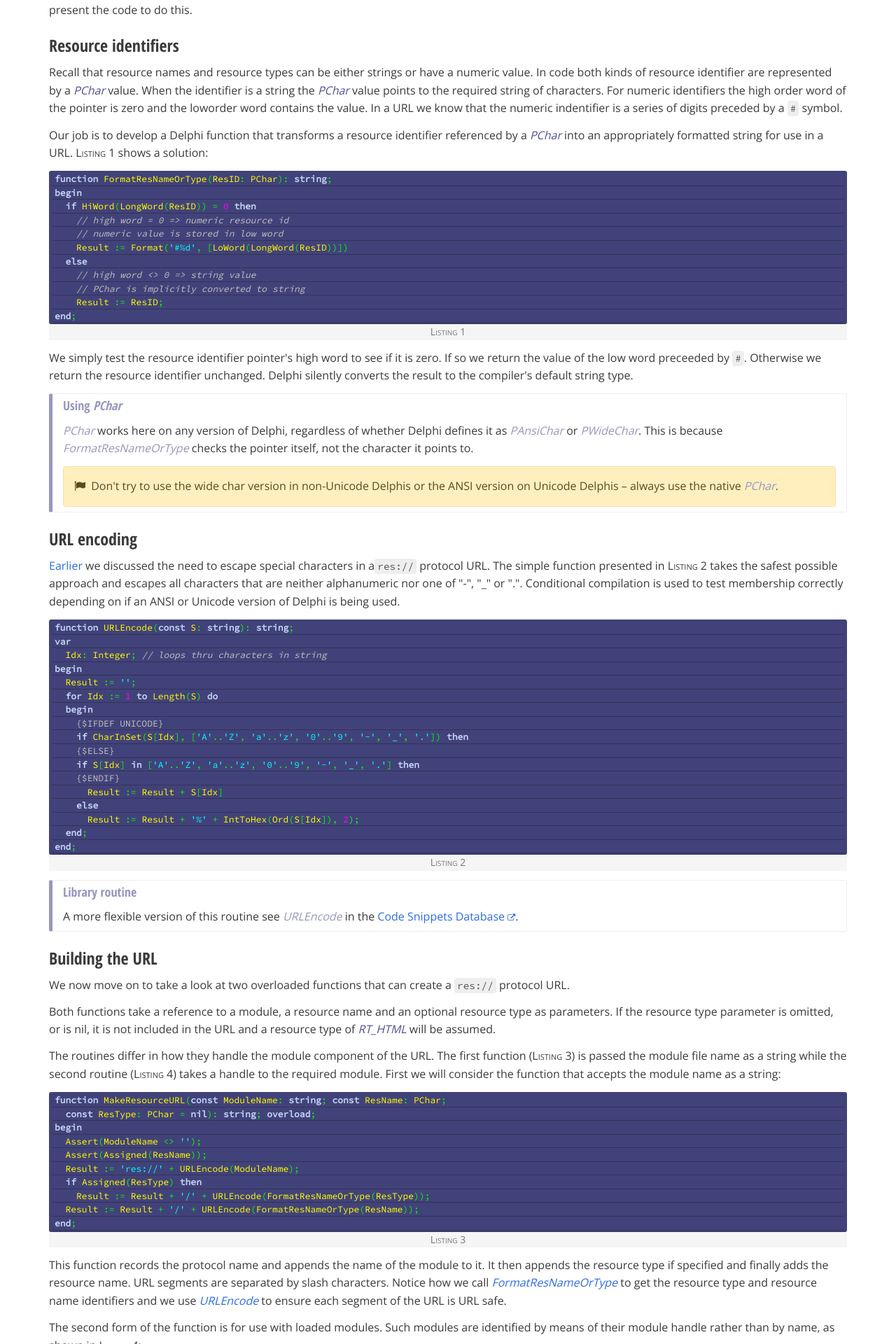
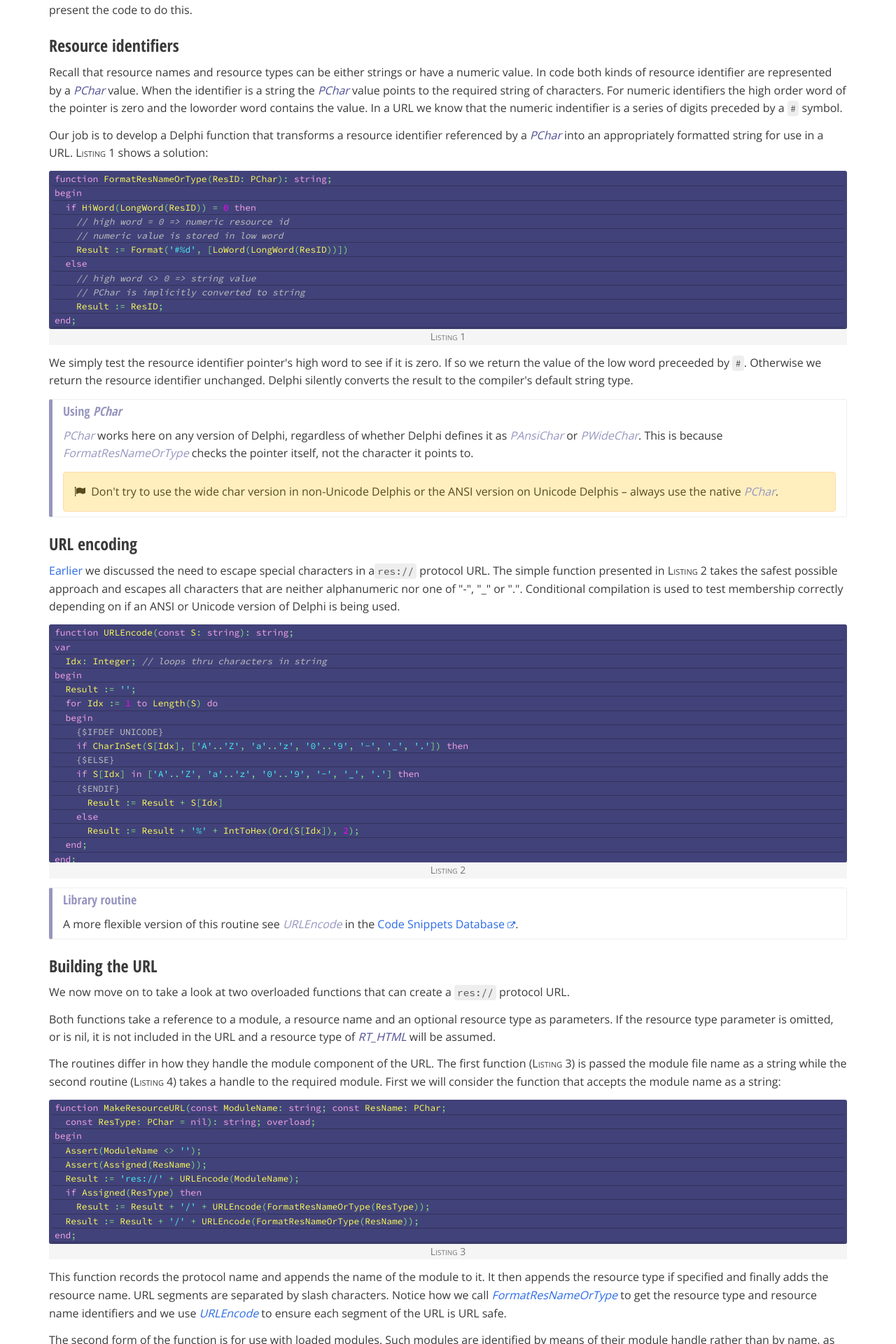
Before and after one commit to delphidabbler/delphidabbler.github.io, a Jekyll site: the page built from _articles/article-10.html, in a window 1280 px wide. Shown: the part 3468-5388 px from the top of the page at 70% size. Built offline with Jekyll 4.4.1, drawn with Linux system fonts in a browser that asks for light colours; nearby versions of some CDN libraries.

Commit message:
Tweak and simplify syntax highlight styles

```diff
--- a/_sass/_dd-custom-styles.scss
+++ b/_sass/_dd-custom-styles.scss
@@ -158,6 +158,9 @@
 }
 samp, .samp, .kbd {
 	@extend kbd;
+}
+samp, .samp, kbd, .kbd {
+	font-weight: normal;
 }
 samp, .samp {
 	background-color: $samp-bg;
@@ -694,7 +697,6 @@
 .frame {
 	margin-bottom: ceil($line-height-computed / 2);
 }
-.frame pre.pas-source,
 .frame div.code-pascal, {
 	@extend .pre-scrollable;
 }
@@ -702,10 +704,9 @@
 	margin-bottom: 0;
 }
 .frame > pre.source-body,
-.frame > .code-pascal pre,
-.frame > pre.pas-source {
+.frame > .code-pascal pre {
 	margin-bottom: 0;
-	line-height: 120%;
+	line-height: 125%;
 	@extend samp;
 }
 .frame table code {
@@ -729,133 +730,51 @@
 	font-variant: small-caps;
 }
 
-// Styling for source code highlighting. Based on classic.css from DelphiDabbler PasHi
+// Styling for source code highlighting for use with HTML generated by PasHi v2: https://github.com/delphidabbler/pashi
 // ** Custom
-.code-pascal,
-.pas-source {
+.code-pascal {
   @extend samp;
-  //background-color: #000080;
+  pre {
     border: none;
   }
-
-.code-pascal pre,
-.pas-source pre {
-  //font-family: "Courier New", monospace;
-  //font-size: 9pt;
-	background-color: transparent;
-	padding: 0;
-	border: none;
-  margin: 0;
+  pre.line,
+  pre.odd-line,
+  pre.even-line,
+  .linenum {
   }
-
-.code-pascal pre.line,
-.pas-source pre.line {
-	background-color: transparent;
+  .comment {
+    color: #c0c0c0;
+    font-style: italic;
   }
-
-.code-pascal pre.odd-line,
-.pas-source pre.odd-line {
+  .kwd {
+    color: #f5a4e6;
   }
-
-.code-pascal pre.even-line,
-.pas-source pre.even-line {
-  //background-color: #00009F; /* Classic's "Line Highlight" */
+  .ident {
+    color: #fafa5a;
   }
-
-.code-pascal .linenum,
-.pas-source .linenum {
-/*
-  border-right: 1px #c0c0c0 solid;
-  padding: 1px 4px 1px 0;
-  margin-right: 0.75em;
+  .sym {
+    color: #80e880;
+  }
+  .str {
+    color: #43f0f0;
+  }
+  .num,
+  .float,
+  .hex {
+    color: #ff00ff;
+  }
+  .preproc {
     color: #c0c0c0;
-  background-color: navy;
-*/
   }
-
-.code-pascal .comment,
-.pas-comment {
-  color: #c0c0c0;
-  font-weight: normal;
-  font-style: italic;
-  text-decoration: none;
+  .asm {
+    color: #00ff00;
   }
-
-.code-pascal .kwd,
-.pas-kwd {
-  color: #c6d9f7;
-  font-weight: bold;
-  font-style: normal;
-  text-decoration: none;
+  .space {
   }
-
-.code-pascal .ident,
-.pas-ident {
-  color: #ffff00;
-  font-weight: normal;
-  font-style: normal;
-  text-decoration: none;
+  .err, {  /* Classic's "Illegal Char" */
+    color: #ff0000;
   }
-
-.code-pascal .sym,
-.pas-sym {
-  color: #00ff00;
-  font-weight: normal;
-  font-style: normal;
-  text-decoration: none;
+  .nothing {
+    color: #ffffff;
   }
-
-.code-pascal .str,
-.pas-str {
-  color: #00ffff;
-  font-weight: normal;
-  font-style: normal;
-  text-decoration: none;
 }
-
-.code-pascal .num,
-.code-pascal .float,
-.code-pascal .hex,
-.pas-num,
-.pas-float,
-.pas-hex {
-  color: #ff00ff;
-  font-weight: normal;
-  font-style: normal;
-  text-decoration: none;
-}
-
-.code-pascal .preproc,
-.pas-preproc {
-  color: #c0c0c0;
-  font-weight: normal;
-  font-style: normal;
-  text-decoration: none;
-}
-
-.code-pascal .asm,
-.pas-asm {
-  color: #00ff00;
-  font-weight: normal;
-  font-style: normal;
-  text-decoration: none;
-}
-
-.code-pascal .space,
-.pas-space {
-}
-
-.code-pascal .err,
-.pas-err {  /* Classic's "Illegal Char" */
-  color: #ff0000;
-  font-weight: normal;
-  font-style: normal;
-  text-decoration: none;
-}
-
-.code-pascal .nothing {
-  color: #ffffff;
-  font-weight: normal;
-  font-style: normal;
-  text-decoration: none;
-}
```
Lines whose indentation alone changed are shown as unchanged.
